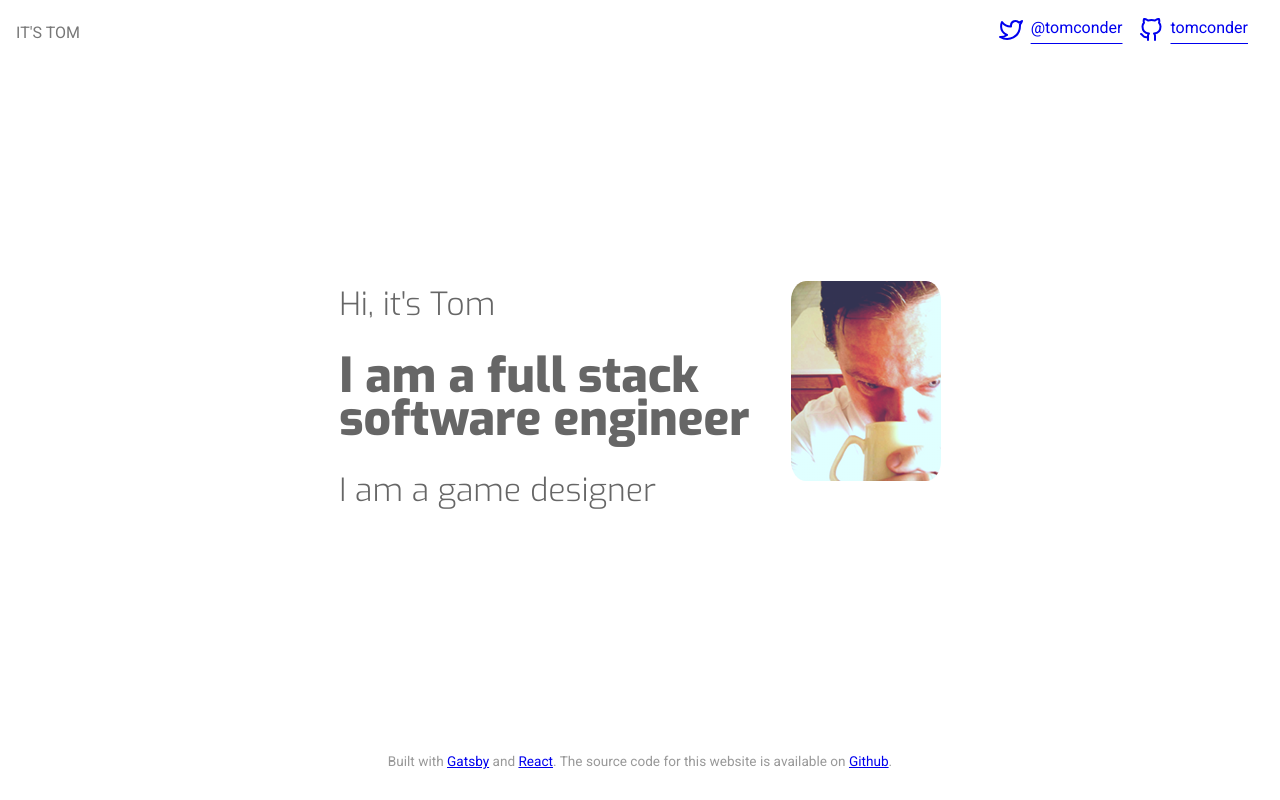
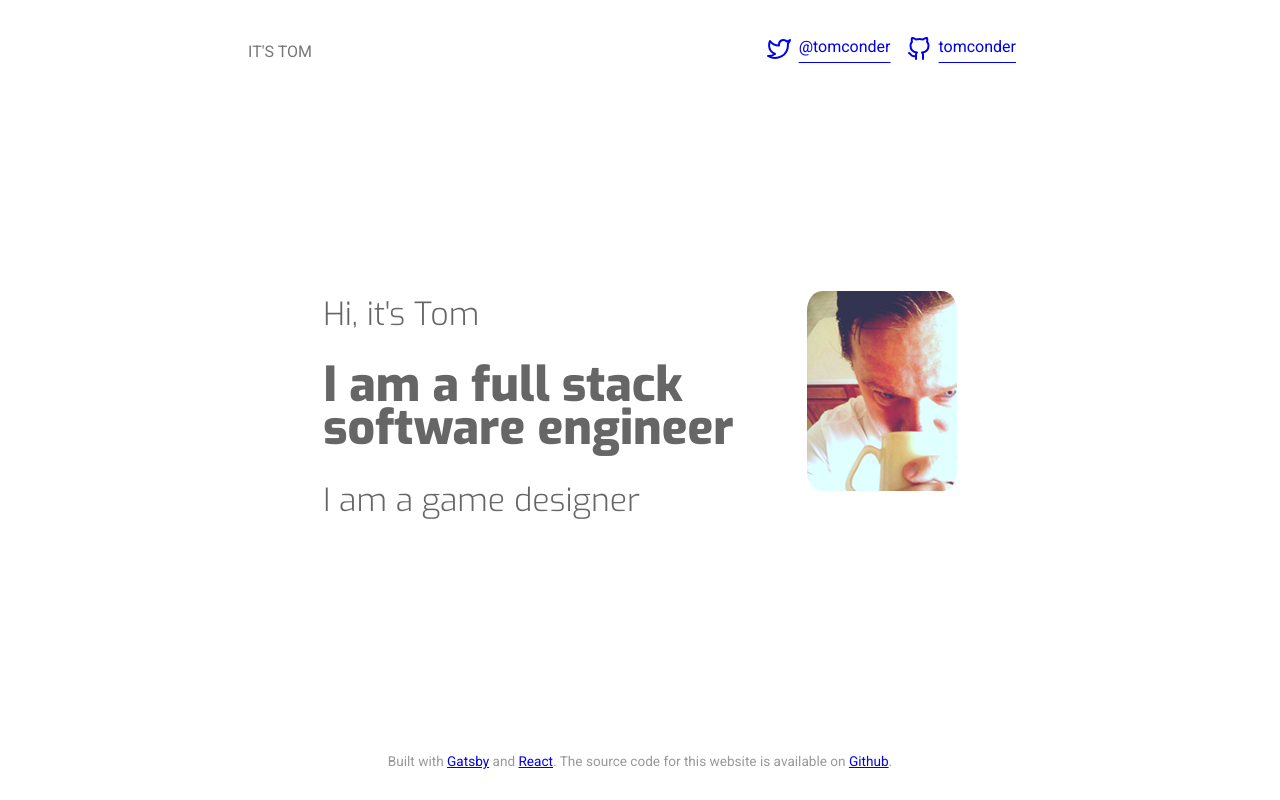
Before and after one commit to tomconder/itstom-co, a Gatsby site: page / in a window 1280 px wide. Built offline with nearby package versions, Linux system fonts and the light colour scheme; Gatsby itself is replaced by a stand-in of ours.

Commit message:
Center header

```diff
--- a/src/components/Header/Header.js
+++ b/src/components/Header/Header.js
@@ -5,7 +5,7 @@ import GithubIcon from './GithubIcon';
 import Avatar from './Avatar';
 
 const Header = () => (
-  <header>
+  <header className={styles.main}>
     <Avatar />
     <div className={styles.filler} />
     <div className={styles.social}>
--- a/src/components/Header/Header.module.scss
+++ b/src/components/Header/Header.module.scss
@@ -1,5 +1,12 @@
 $medium-breakpoint: 480px;
-$margin: 0 0 0 .5em;
+$margin-name: 0 0 0 .5em;
+$margin-header: 1.2rem auto 0;
+
+.main {
+  margin: $margin-header;
+  max-width: 49rem;
+  width: 90%;
+}
 
 header {
   display: flex;
@@ -29,7 +36,7 @@ header {
     }
 
     .name {
-      margin: $margin;
+      margin: $margin-name;
       vertical-align: top;
 
 
--- a/src/pages/index.module.scss
+++ b/src/pages/index.module.scss
@@ -35,7 +35,7 @@ $margin: 0;
     display: flex;
     flex-direction: row;
     font-family: Exo, sans-serif;
-    max-width: 640px;
+    max-width: 42rem;
     padding: 20px;
 
     @media (max-width: $medium-breakpoint) {
```
